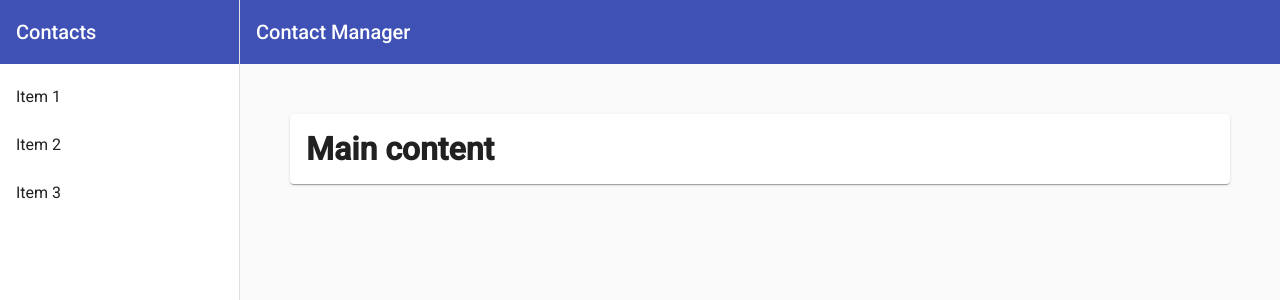
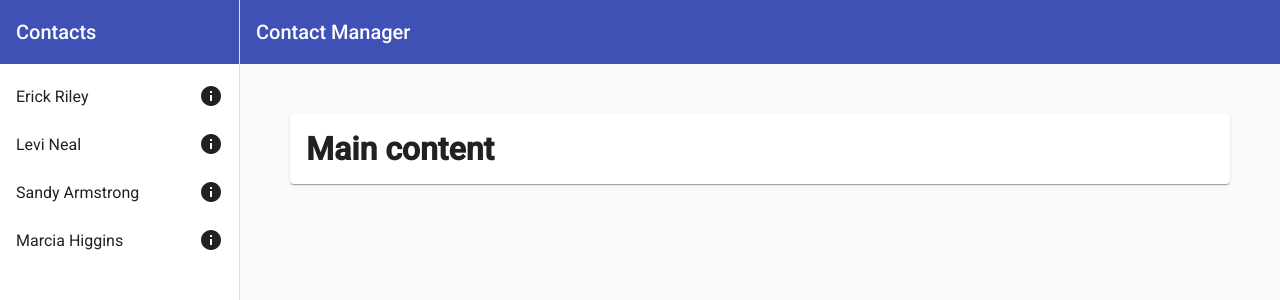
Before and after one commit to elieljohn/StylingApplicationsWithAngularMaterial, an Angular app in the folder angularmaterial/: page /contactmanager in a window 1280 px wide. Shown: the top 300 px of the page. Built offline with nearby package versions, Linux system fonts and the light colour scheme.

Commit message:
Navigation Lists
1. Incorporate Navigation Lists from material.angular.io/components to sidenav.component.html to display list of 'users'
sidenav.component.html: line 9-14

```diff
--- a/angularmaterial/src/app/contactmanager/components/sidenav/sidenav.component.html
+++ b/angularmaterial/src/app/contactmanager/components/sidenav/sidenav.component.html
@@ -5,12 +5,13 @@
     <mat-toolbar color="primary">
       Contacts
     </mat-toolbar>
-    <mat-list role="list">
-      <mat-list-item role="listitem">Item 1</mat-list-item>
-      <mat-list-item role="listitem">Item 2</mat-list-item>
-      <mat-list-item role="listitem">Item 3</mat-list-item>
-    </mat-list>
 
+    <mat-nav-list>
+      <mat-list-item *ngFor="let user of users | async">
+        <a matLine href="#">{{ user.name }}</a>
+          <mat-icon>info</mat-icon>
+      </mat-list-item>
+    </mat-nav-list>
   </mat-sidenav>
 
   <div class="app-sidenav-content">
```
